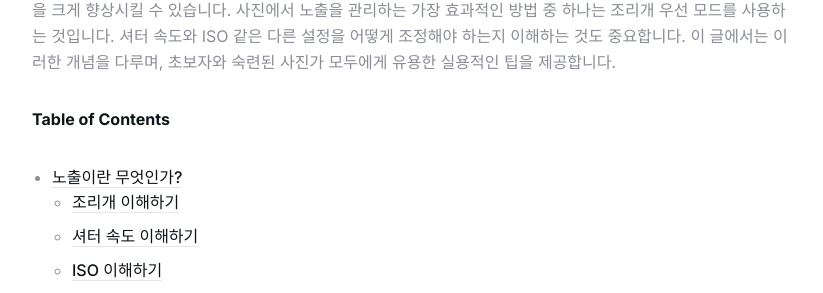
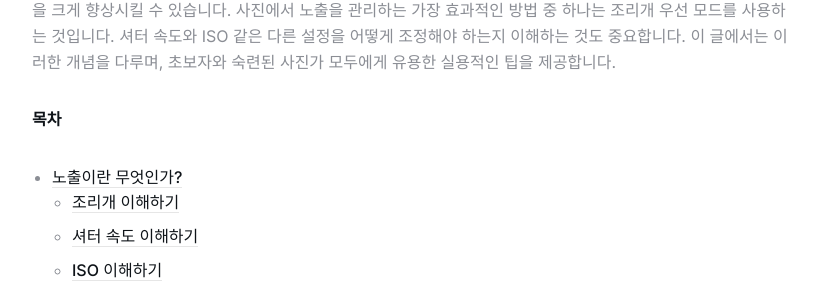
Before and after one commit to meta-blog/meta-blog.github.io, a Jekyll site: the page built from _posts/2024-08-15-카메라 조리개 조절 방법과 A모드 마스터하기.md, in a window 1280 px wide and 900 px high, scrolled down 648 px. Shown: the part 151-444 px from the top of the window, without its empty margins (228-1051 px from the left). Built offline with Jekyll 4.4.1, drawn with Linux system fonts in a browser that asks for light colours.

Commit message:
Update 2024-08-15-카메라 조리개 조절 방법과 A모드 마스터하기.md

```diff
--- a/_posts/2024-08-15-카메라 조리개 조절 방법과 A모드 마스터하기.md
+++ b/_posts/2024-08-15-카메라 조리개 조절 방법과 A모드 마스터하기.md
@@ -8,7 +8,7 @@ image: https://filedn.com/lxYUyBYoJ0PucMh95Q3054u/GitBlog/Meta-page/How to adjus
 tags:
   - 포토그래피
 ---
-**Table of Contents**
+**목차**
 - [노출이란 무엇인가?](#노출이란-무엇인가)
   - [조리개 이해하기](#조리개-이해하기)
   - [셔터 속도 이해하기](#셔터-속도-이해하기)
```
